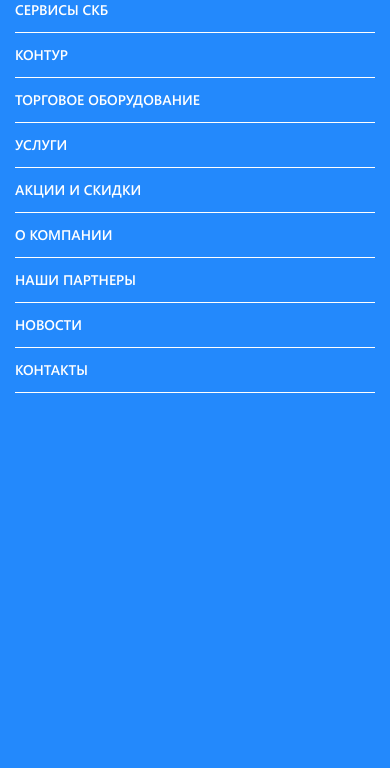
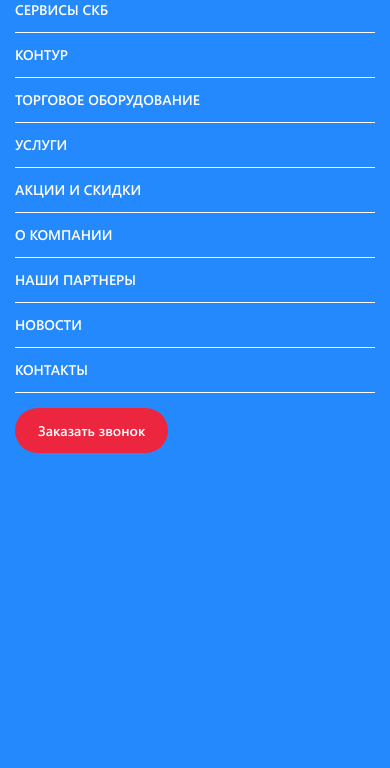
Before and after one commit to GrinCaseCode/kontur, a plain HTML site: page index.html in a window 390 px wide. Both pictures are taken after a click on the element 360 px from the left and 32 px from the top of the page. Shown: the part 76-844 px from the top of the page. Drawn offline with nearby package versions, Linux system fonts and the light colour scheme.

Commit message:
Add files via upload

```diff
--- a/css/media.css
+++ b/css/media.css
@@ -372,6 +372,11 @@ body {
 }
 .item-discount_4 .item-discount__head {
   padding-right: 30px;
+}
+.header-bottom .btn-main {
+  height: 45px;
+  margin-left: 15px;
+  margin-top: 15px;
 }
 }
 
@@ -824,6 +829,9 @@ body {
  .sidebar-catalog {
   display: block !important;
 }
+.header-bottom .btn-main {
+  display: none !important;
+}
 }
 
 /* Large Devices, Wide Screens */
--- a/index.html
+++ b/index.html
@@ -92,6 +92,7 @@
 						<li><a href="#">Контакты</a></li>
 					</ul>
 				</div>
+				<a href="#callback" class="btn-main btn-main_simple fancybox">Заказать звонок</a>
 			</div>
 		</header>
 
```
